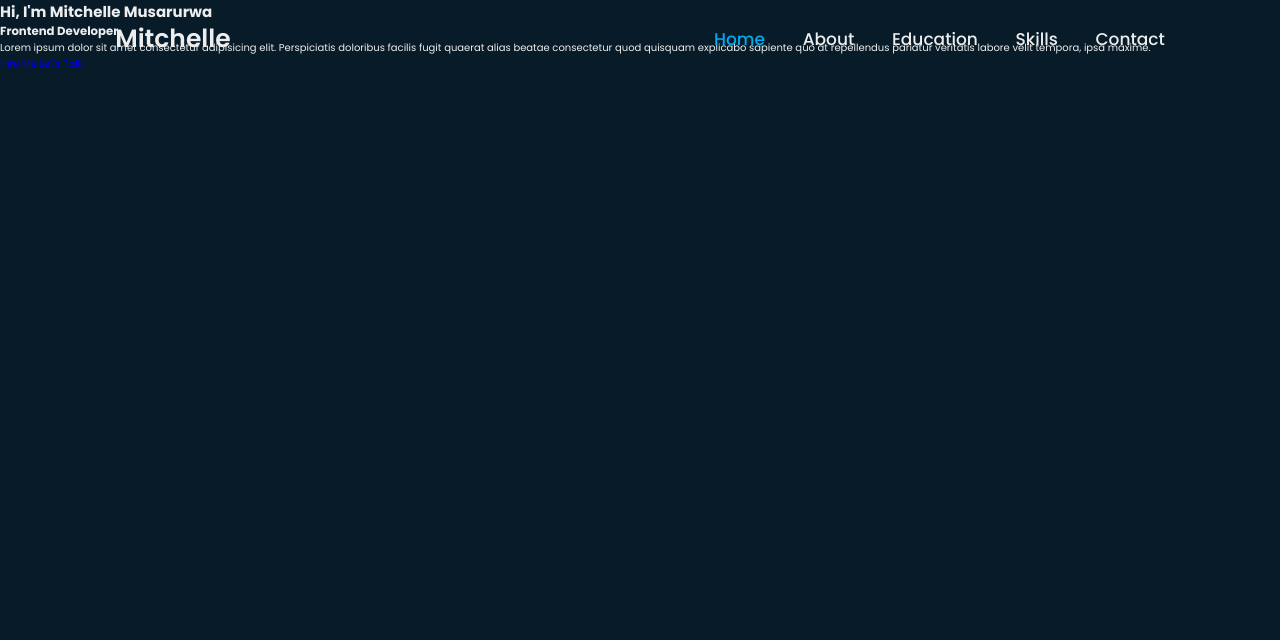
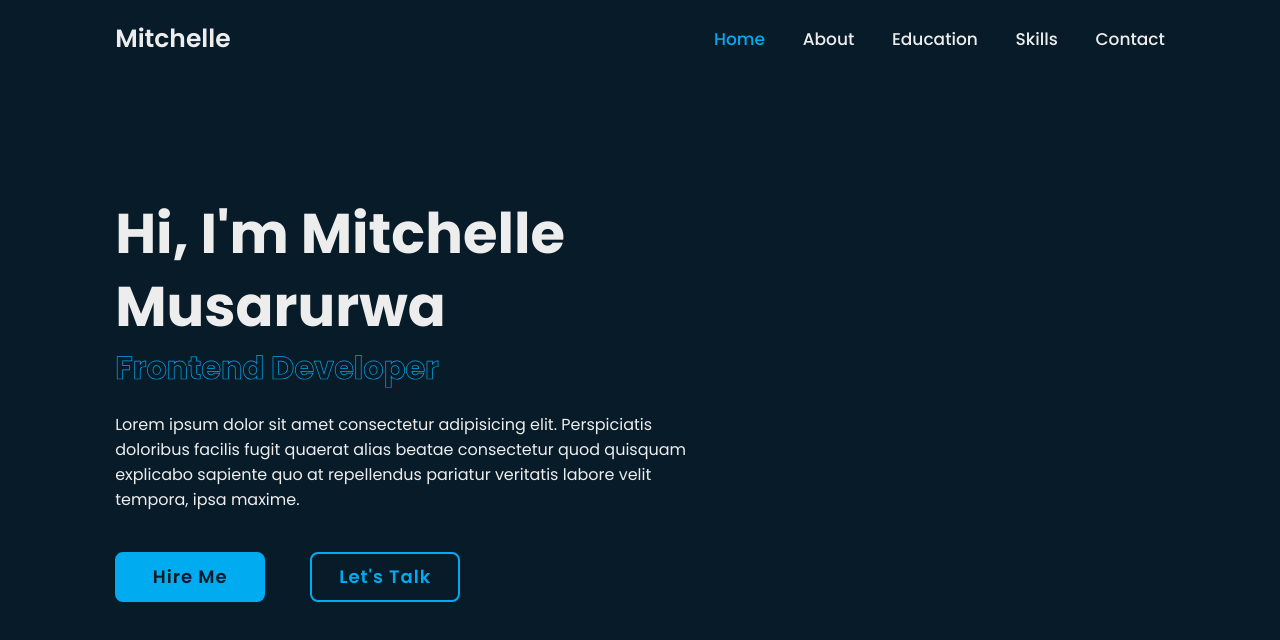
Before and after one commit to shanellmusarurwa/Responsive-Portifolio, a plain HTML site: page index.html in a window 1280 px wide. Drawn offline with nearby package versions, Linux system fonts and the light colour scheme.

Commit message:
added css

```diff
--- a/src/style.css
+++ b/src/style.css
@@ -56,3 +56,79 @@ body {
   cursor: pointer;
   display: none;
 }
+section {
+  min-height: 100vh;
+  padding: 10rem 9% 2rem;
+}
+.home {
+  display: flex;
+  align-items: center;
+  padding: 0 9%;
+}
+.home-content {
+  max-width: 60rem;
+}
+.home-content h1 {
+  font-size: 5.6rem;
+  font-weight: 700;
+  line-height: 1.3;
+}
+.home-content .text-animate {
+  position: relative;
+  width: 32.8rem;
+}
+.home-content .text-animate h3 {
+  font-size: 3.2rem;
+  font-weight: 700;
+  color: transparent;
+  -webkit-text-stroke: 0.7px var(--main-color);
+}
+.home-content p {
+  font-size: 1.6rem;
+  margin: 2rem 0 4rem;
+}
+.btn-box {
+  position: relative;
+  display: flex;
+  justify-content: space-between;
+  width: 34.5rem;
+  height: 5rem;
+}
+.btn-box .btn {
+  position: relative;
+  display: inline-flex;
+  justify-content: center;
+  align-items: center;
+  width: 15rem;
+  height: 100%;
+  background: var(--main-color);
+  border: 0.2rem solid var(--main-color);
+  border-radius: 0.8rem;
+  font-size: 1.8rem;
+  font-weight: 600;
+  letter-spacing: 0.1rem;
+  color: var(--bg-color);
+  z-index: 1;
+  overflow: hidden;
+}
+.btn-box .btn:nth-child(2) {
+  background: transparent;
+  color: var(--main-color);
+}
+.btn-box .btn:nth-child() .btn-box .btn:nth-child(2)::before {
+  background: var(--main-color);
+}
+.btn-box .btn::before {
+  content: "";
+  position: absolute;
+  top: 0;
+  left: 0;
+  width: 0;
+  height: 100%;
+  background: var(--bg-color);
+  z-index: -1;
+  transition: 0.5s;
+}
+.btn-box .btn:hover ::before {
+  width: 100%;
+}
```
